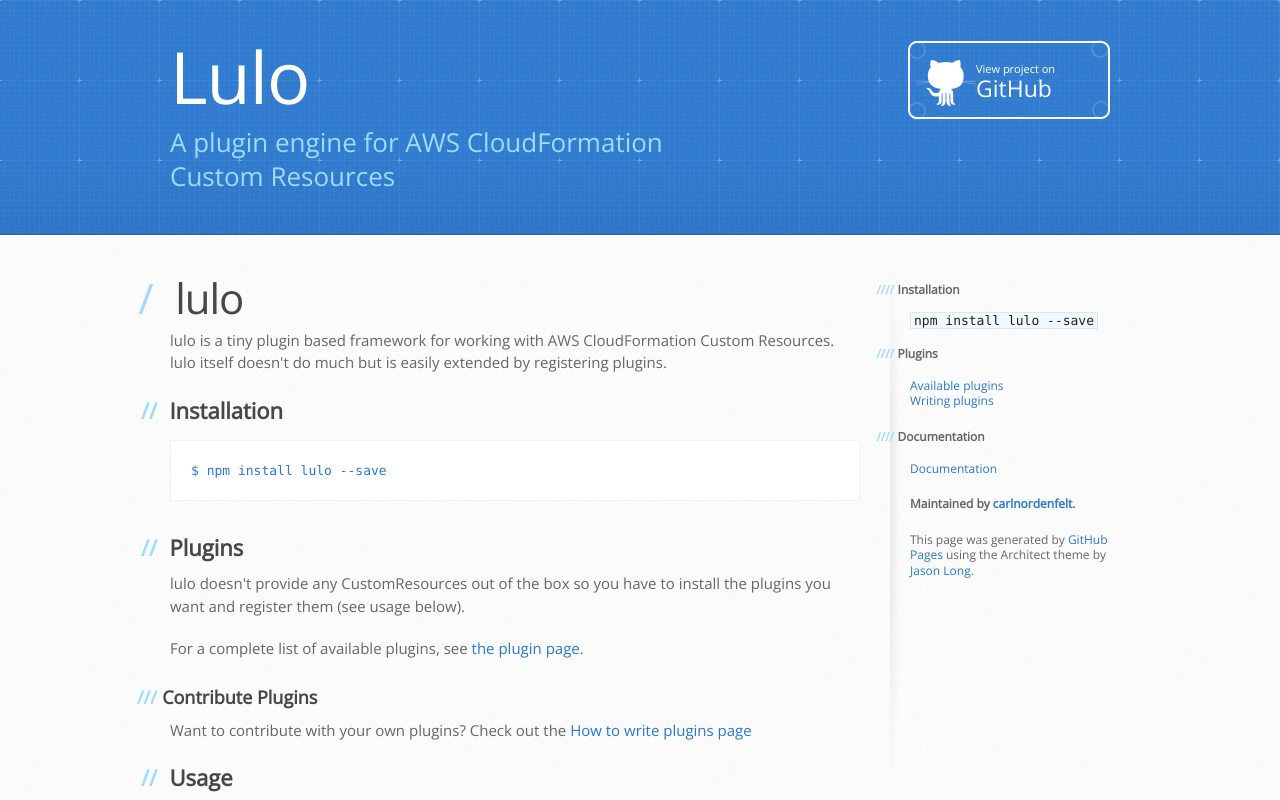
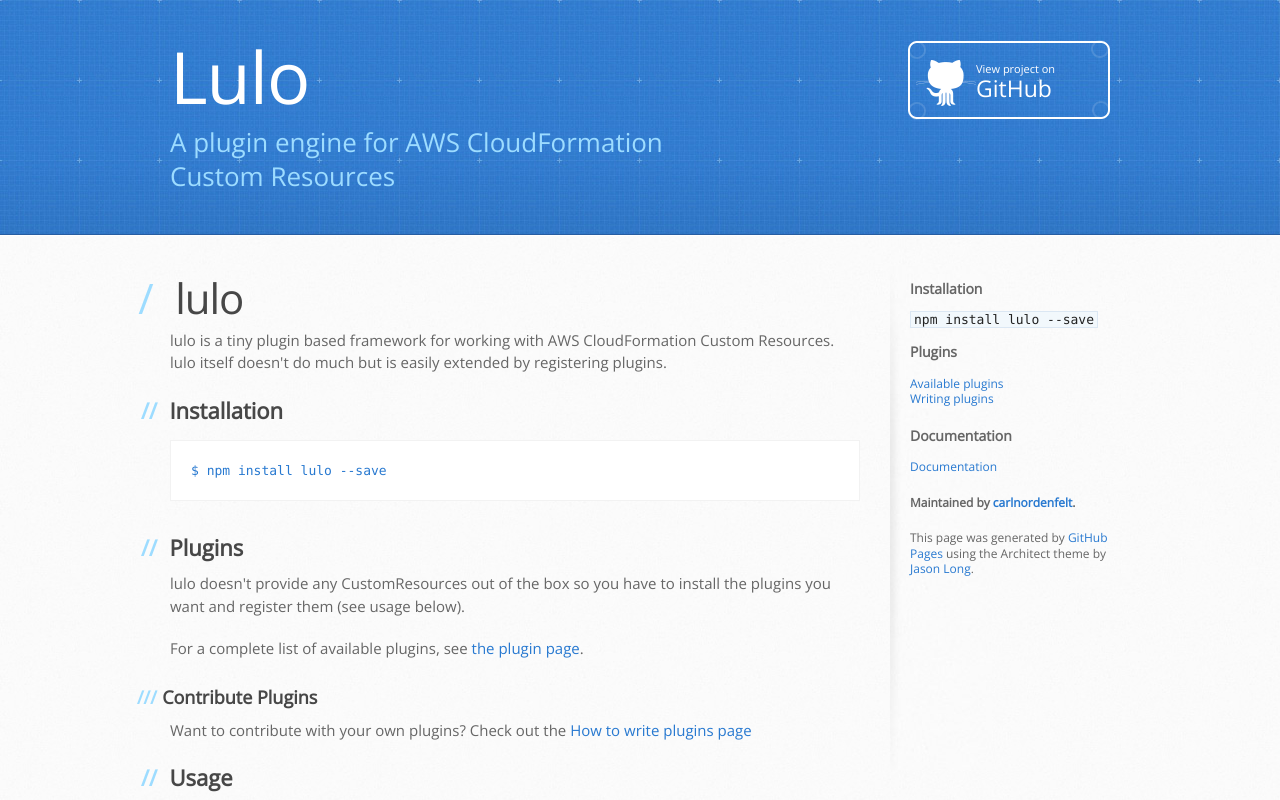
Before and after one commit to By-Nordenfelt-AB/lulo, a plain HTML site: page index.html in a window 1280 px wide. Shown: the top 800 px of the page. Drawn offline with nearby package versions, Linux system fonts and the light colour scheme.

Commit message:
Update index.html

```diff
--- a/index.html
+++ b/index.html
@@ -180,16 +180,16 @@
         </section>
 
         <aside id="sidebar">
-            <h4>Installation</h4>
+            <h3>Installation</h3>
             <code>npm install lulo --save</code>
 
-            <h4>Plugins</h4>
+            <h3>Plugins</h3>
             <p>
                 <a href="https://carlnordenfelt.github.io/lulo/plugins.html">Available plugins</a><br>
                 <a href="https://carlnordenfelt.github.io/lulo/writing-plugins.html">Writing plugins</a>
             </p>
 
-            <h4>Documentation</h4>
+            <h3>Documentation</h3>
             <p>
                 <a href="https://carlnordenfelt.github.io/lulo">Documentation</a>
             </p>
```
